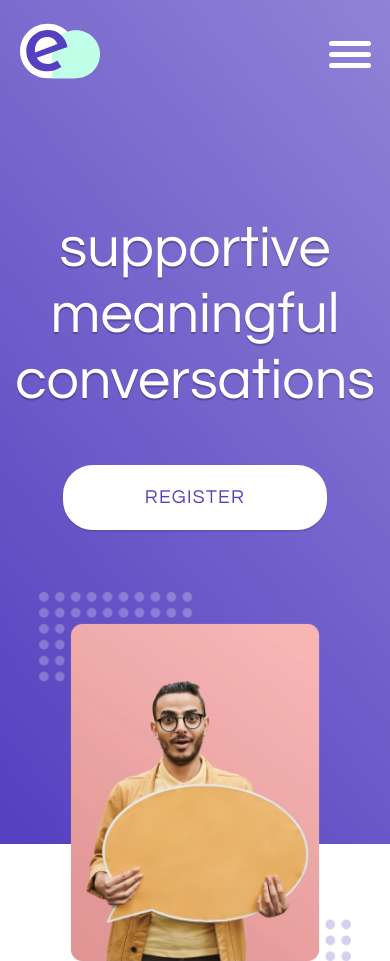
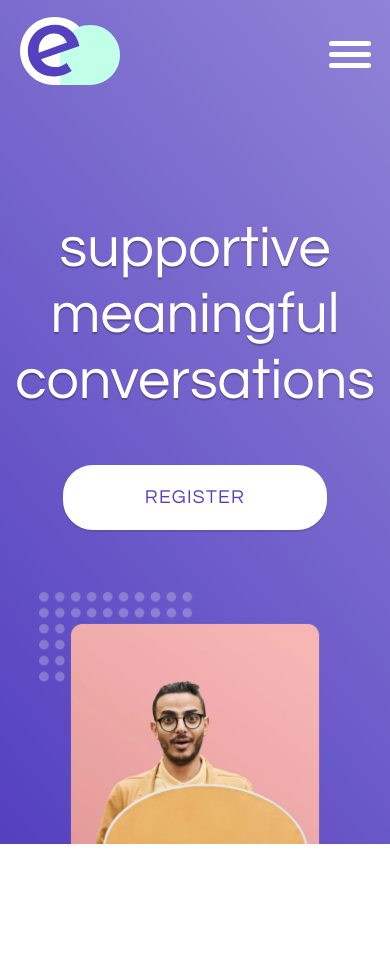
Before and after one commit to BW-Empowered-Conversations-20191217/empowered-convos-marketing-2, a website: page index.html in a window 390 px wide. Shown: the top 961 px of the page. Drawn offline with nearby package versions, Linux system fonts and the light colour scheme.

Commit message:
fixed overflow issue

```diff
--- a/src/styles/3--components/_header.scss
+++ b/src/styles/3--components/_header.scss
@@ -18,6 +18,7 @@ header {
 	background-color: color(primary);
 	z-index: 1;
 	position: relative;
+	overflow: hidden;
 
 	// NAVBAR
 
@@ -148,10 +149,6 @@ header > .navBar-bg {
 				cursor: pointer;
 			}
 
-			svg {
-				width: 80px;
-			}
-
 			.logo {
 				margin-left: 0;
 			}
```
Also changed, not shown: dist/css/style.css.
